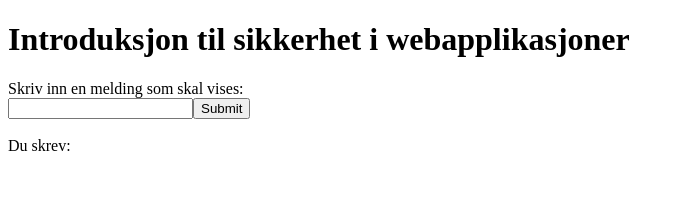
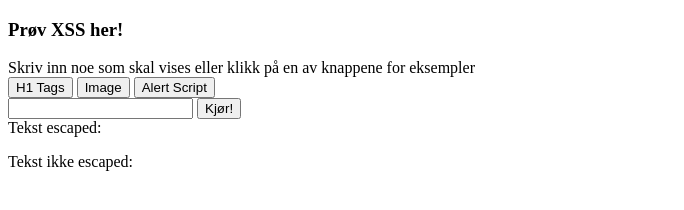
Before and after one commit to MartinStigen/IT2810-Tutorial, a plain HTML site: page index.html in a window 1280 px wide. Shown: the whole page, without its empty margins (0-684 px from the left). Drawn offline with nearby package versions, Linux system fonts and the light colour scheme.

Commit message:
Added try xss here

```diff
--- a/index.html
+++ b/index.html
@@ -5,20 +5,52 @@
     <title>Introduksjon til sikkerhet i webapplikasjoner</title>
     <link rel="icon" href="res/icon.ico">
 
-    <script language="JavaScript">
-        function showInput() {
-            document.getElementById('display').innerHTML =
-                    document.getElementById("input1").value;
+    <script src="https://ajax.googleapis.com/ajax/libs/jquery/3.1.1/jquery.min.js"></script>
+    <script>
+        function getParameterByName(name, url) {
+            if (!url) {
+                url = window.location.href;
+            }
+            name = name.replace(/[\[\]]/g, "\\$&");
+            var regex = new RegExp("[?&]" + name + "(=([^&#]*)|&|#|$)"),
+                    results = regex.exec(url);
+            if (!results) return null;
+            if (!results[2]) return '';
+            return decodeURIComponent(results[2].replace(/\+/g, " "));
+        }
+
+        function example1() {
+            $("#input1").val("<h1>Hva skjedde nå?!</h1>");
+        }
+        function example2() {
+            $("#input1").val("<img alt='A Sheep' src='https://www.online.no/Images/sau%20620x350_tcm48-55920.jpg'>");
+        }
+        function example3() {
+            document.cookie = "This is your cooke!";
+            $("#input1").val("\<script\>alert(document.cookie);\<\/script\>");
         }
     </script>
 </head>
 <body>
-    <header>
-        <h1>Introduksjon til sikkerhet i webapplikasjoner</h1>
-    </header>
-    <div>Skriv inn en melding som skal vises:<br><input type="text" id="input1"><input type="submit" onclick="showInput();" value="Submit"><br/><br>
-    </div>
-    <label>Du skrev: </label>
-    <p><span id='display'></span></p>
+    <h3>Prøv XSS her!</h3>
+    <form action="">
+        <div>Skriv inn noe som skal vises eller klikk på en av knappene for eksempler</div>
+        <div>
+            <input type="button" value="H1 Tags" onclick="example1()">
+            <input type="button" value="Image" onclick="example2()">
+            <input type="button" value="Alert Script" onclick="example3()">
+        </div>
+        <input type="text" name="svar1" id="input1">
+        <input type="submit" value="Kjør!"></br>
+    </form>
+    <label>Tekst escaped: </label>
+    <p><span id='output1'></span></p>
+    <label>Tekst ikke escaped: </label>
+    <p><span id='output2'></span></p>
+    <script>
+        var input1 = getParameterByName("svar1");
+        $('#output1').text(input1);
+        $('#output2').html(input1);
+    </script>
 </body>
 </html>
```
